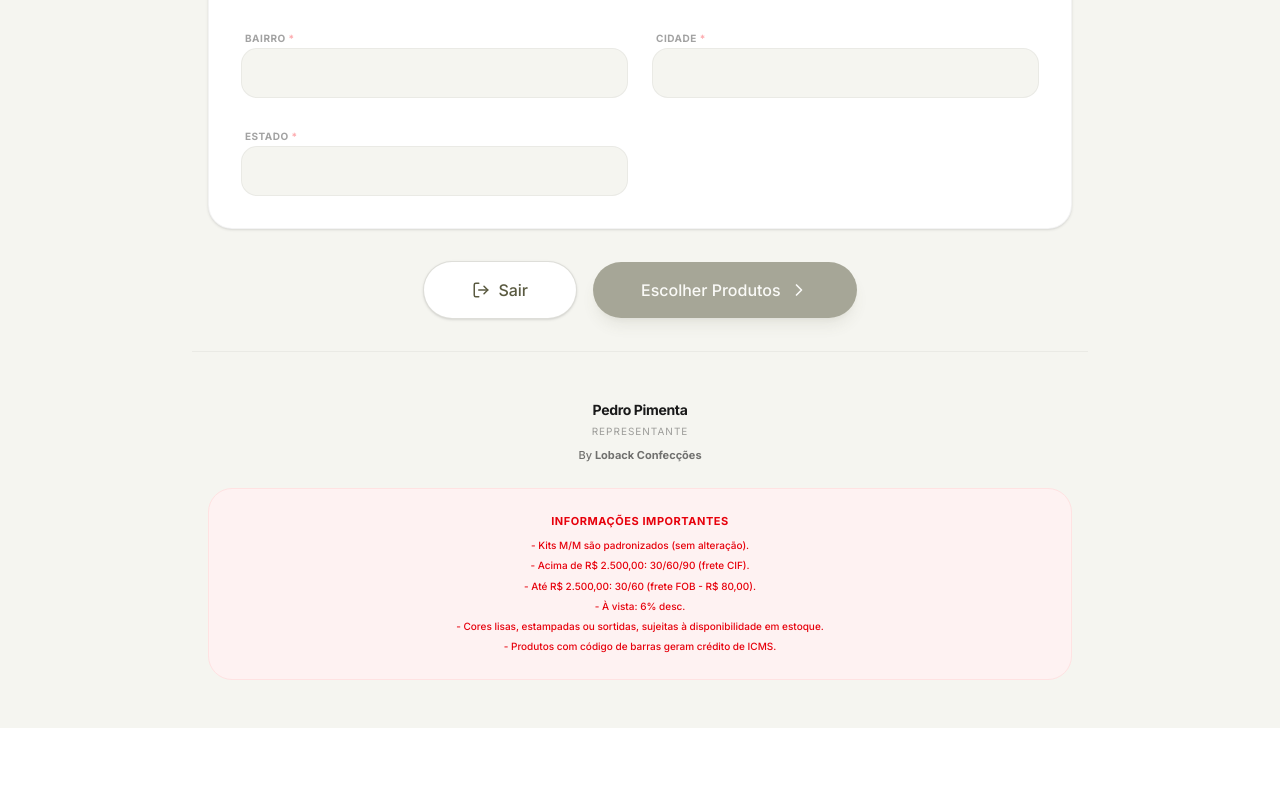
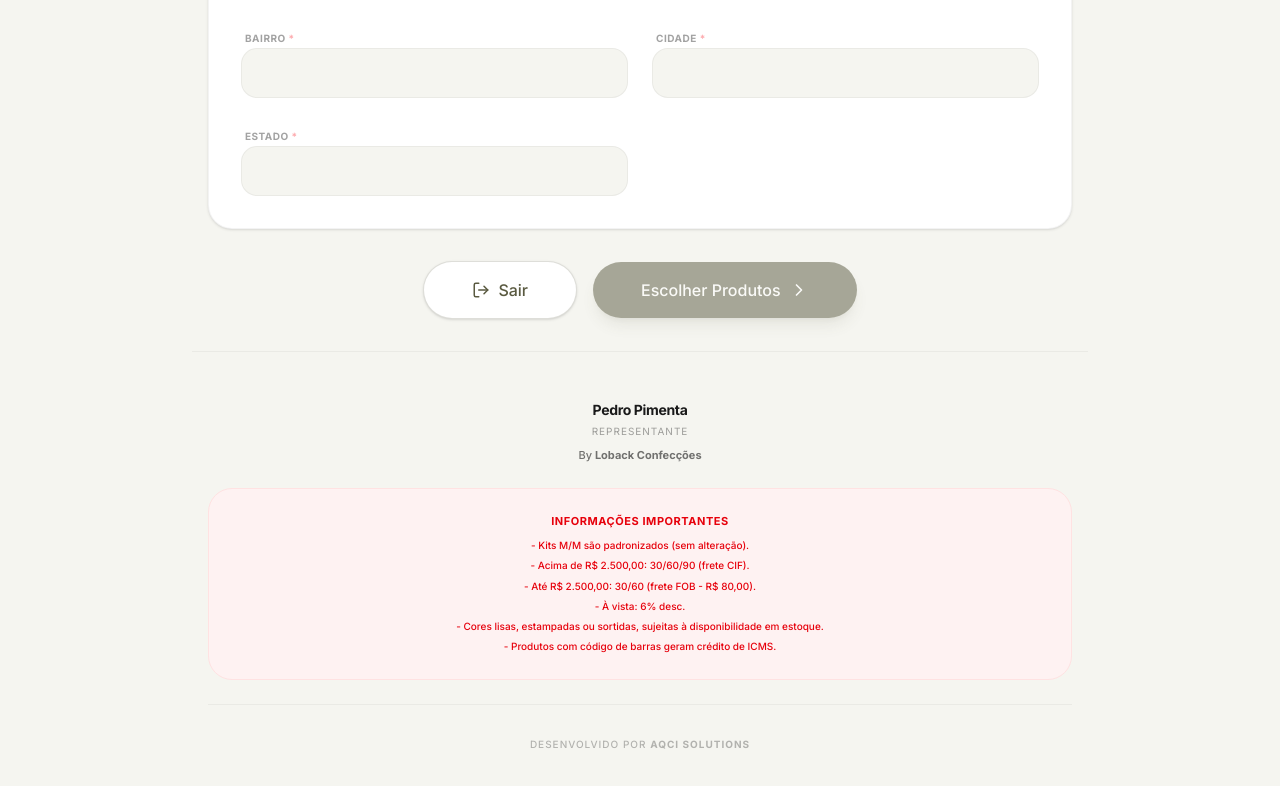
Before and after one commit to apsmigreja-cpu/Aplicativo---Pedido-Loback, a React (Vite) app: page / in a window 1280 px wide. Shown: the part 610-1396 px from the top of the page. Before the commit the page ends 1338 px from the top, so only its background shows below. Built offline with nearby package versions, Linux system fonts and the light colour scheme.

Commit message:
feat: Add developer attribution to footer
Adds a developer attribution section to the application's footer, crediting AQCI Solutions. This change improves transparency and acknowledges the development team.

```diff
--- a/src/App.tsx
+++ b/src/App.tsx
@@ -849,6 +849,11 @@ export default function App() {
             <p>- Produtos com código de barras geram crédito de ICMS.</p>
           </div>
         </div>
+        <div className="pt-8 border-t border-[#1a1a1a]/5">
+          <p className="text-[10px] uppercase tracking-widest opacity-30 font-medium">
+            Desenvolvido por <span className="font-bold">AQCI Solutions</span>
+          </p>
+        </div>
       </footer>
     </div>
   );
--- a/src/data/products.ts
+++ b/src/data/products.ts
@@ -49,9 +49,6 @@ export const products: Product[] = [
 { ref: "079", description: "CUECA BOXER PLUS SIZE = PVC", sizes: ["50", "52", "54"], price: 169.20, imageUrl: "https://i.postimg.cc/5yDCjqc8/REF079.jpg" },
 { ref: "080", description: "CUECA EXPOSTO PLUS SIZE - PVC", sizes: ["50", "52", "54"], price: 90.00, imageUrl: "https://i.postimg.cc/T1BDhq8j/REF080.jpg" },
 { ref: "083", description: "CUECA BOXER JUVENIL MASCULINA-PVC", sizes: ["P", "M", "G", "GG"], price: 108.00, imageUrl: "https://i.postimg.cc/hvNdhbF0/REF083.jpg" },
-{ ref: "084", description: "CUECA AD. BOXER COMPOSÊ-CABIDE", sizes: ["P", "M", "G", "GG"], price: 111.36, imageUrl: "https://i.postimg.cc/66PRHw76/REF084.jpg" },
-{ ref: "085", description: "CUECA INF. BOXER COMPOSÊ -CABIDE", sizes: ["P", "M", "G", "GG"], price: 86.58, imageUrl: "https://i.postimg.cc/HWN5SHJY/REF085.jpg" },
-{ ref: "086", description: "CUECA SLIP ADULTO COMPOSÊ - CABIDE", sizes: ["P", "M", "G", "GG"], price: 86.04, imageUrl: "https://i.postimg.cc/66PRHw73/REF086.jpg" },
 { ref: "087", description: "CUECA INFANTIL COMUM - PP", sizes: ["P", "M", "G", "GG"], price: 43.62, imageUrl: "https://i.postimg.cc/Y2PgXk4h/REF087.jpg" },
 { ref: "088", description: "CUECA BOXER INFANTIL - PVC", sizes: ["P", "M", "G", "GG"], price: 72.00, imageUrl: "https://i.postimg.cc/rFt43bWr/REF088.jpg" },
 { ref: "090", description: "CUECA BOXER AD. ELAST. EXP . LOBACK", sizes: ["P", "M", "G", "GG"], price: 135.96, imageUrl: "https://i.postimg.cc/L6ZPw7fN/REF090.jpg" },
@@ -61,7 +58,6 @@ export const products: Product[] = [
 { ref: "106", description: "TANGA LAURA", sizes: ["P", "M", "G", "GG"], price: 57.60, imageUrl: "https://i.postimg.cc/65GZgSnx/REF106.jpg" },
 { ref: "111", description: "CALÇA REBECA", sizes: ["P", "M", "G", "GG"], price: 56.64, imageUrl: "https://i.postimg.cc/y84RHPyx/REF111.jpg" },
 { ref: "112", description: "CALÇA SARA", sizes: ["P", "M", "G", "GG"], price: 72.00, imageUrl: "https://i.postimg.cc/JzNk4kpy/REF112.jpg" },
-{ ref: "113", description: "CALÇOLINHA MAISE", sizes: ["P", "M", "G", "GG"], price: 50.40, imageUrl: "https://i.postimg.cc/y8mZYZLR/REF113.jpg" },
 { ref: "119", description: "CUECA FEMININA GISA", sizes: ["P", "M", "G", "GG"], price: 61.80, imageUrl: "https://i.postimg.cc/vZ7DrdF7/REF119.jpg" },
 { ref: "120", description: "CUECA BOXER FEMININA SANDRA", sizes: ["P", "M", "G", "GG"], price: 71.70, imageUrl: "https://i.postimg.cc/nhKM4tbG/REF120.jpg" },
 { ref: "121", description: "TANGÃO ADRIANA", sizes: ["M", "G", "GG"], price: 61.68, imageUrl: "https://i.postimg.cc/DwQmrKkg/REF121.jpg" },
@@ -69,12 +65,10 @@ export const products: Product[] = [
 { ref: "123", description: "FIO DENTAL VIVIAN PALA DUPLA", sizes: ["P", "M", "G", "GG"], price: 73.80, imageUrl: "https://i.postimg.cc/RFxWKVqL/REF123.jpg" },
 { ref: "128", description: "TANGA DAFNE", sizes: ["P", "M", "G", "GG"], price: 68.40, imageUrl: "https://i.postimg.cc/fbwy5gD7/REF128.jpg" },
 { ref: "130", description: "BABY DOOL", sizes: ["P", "M", "G", "GG"], price: 276.18, imageUrl: "https://i.postimg.cc/0N8jZH9g/REF130.jpg" },
-{ ref: "133", description: "CALÇA LILI", sizes: ["P", "M", "G", "GG"], price: 76.08, imageUrl: "https://i.postimg.cc/Dz205Yn9/REF133.jpg" },
 { ref: "134", description: "TANGA POLY", sizes: ["P", "M", "G", "GG"], price: 72.00, imageUrl: "https://i.postimg.cc/BvqbNw4R/REF134.jpg" },
 { ref: "135", description: "TANGÃO LEILA", sizes: ["M", "G", "GG"], price: 76.80, imageUrl: "https://i.postimg.cc/KYZjQsmb/REF135.jpg" },
 { ref: "137", description: "TANGA GANDU", sizes: ["P", "M", "G", "GG"], price: 82.80, imageUrl: "https://i.postimg.cc/FKDR6gHq/REF137.jpg" },
 { ref: "138", description: "TANGÃO MEL", sizes: ["P", "M", "G", "GG"], price: 84.00, imageUrl: "https://i.postimg.cc/8Ct5YBz2/REF138.jpg" },
-{ ref: "141", description: "FIO DENTAL MAYA", sizes: ["P", "M", "G", "GG"], price: 111.60, imageUrl: "https://i.postimg.cc/vm3BKLmb/REF141.jpg" },
 { ref: "150", description: "FIO DENTAL VALENTINA", sizes: ["P", "M", "G", "GG"], price: 61.44, imageUrl: "https://i.postimg.cc/KYJzWrYc/REF150.jpg" },
 { ref: "151", description: "TANGA CLARA", sizes: ["P", "M", "G", "GG"], price: 61.44, imageUrl: "https://i.postimg.cc/SKDsP7KN/REF151.jpg" },
 { ref: "153", description: "TANGA MELISSA", sizes: ["P", "M", "G", "GG"], price: 61.44, imageUrl: "https://i.postimg.cc/CKm12HKx/REF153.jpg" },
@@ -95,10 +89,7 @@ export const products: Product[] = [
 { ref: "311", description: "TANGA PLUS SIZE ADRIELE", sizes: ["48", "50", "52", "54"], price: 112.80, imageUrl: "https://i.postimg.cc/x1RQtfsq/REF311.jpg" },
 { ref: "312", description: "FIO DENTAL MODELADOR PLUS SIZA NELI", sizes: ["48", "50", "52", "54"], price: 108.00, imageUrl: "https://i.postimg.cc/bvwh57ML/REF312.jpg" },
 { ref: "401", description: "CONJUNTO MENINA MOÇA", sizes: ["P", "M", "G", "GG"], price: 110.40, imageUrl: "https://i.postimg.cc/R0pBxPxW/REF401.jpg" },
-{ ref: "402", description: "SOUTIEN MICROFIBRA COM BOJO", sizes: ["P", "M", "G", "GG"], price: 209.40, imageUrl: "https://i.postimg.cc/pT9tWDPz/REF402.jpg" },
-{ ref: "404", description: "SOUTIEN COM RENDA - CABIDE", sizes: ["P", "M", "G", "GG"], price: 220.80, imageUrl: "https://i.postimg.cc/W3Qchh48/REF404.jpg" },
 { ref: "405", description: "CONJUNTO MENINA MOÇA C/ BOJO - CABIDE", sizes: ["P", "M", "G"], price: 177.60, imageUrl: "https://i.postimg.cc/d1zcLL1F/REF405.jpg" },
-{ ref: "406", description: "CONJUNTO MARIAH", sizes: ["P", "M", "G", "GG"], price: 246.24, imageUrl: "https://i.postimg.cc/KjBSLxkN/REF406.jpg" },
 { ref: "407", description: "CUECA SAMBA CANÇÃO ADULTO - PVC", sizes: ["P", "M", "G", "GG"], price: 171.60, imageUrl: "https://i.postimg.cc/bYtj4HCj/REF407.jpg" },
 { ref: "408", description: "TOP XIQUE XIQUE - CABIDE", sizes: ["P", "M", "G", "GG"], price: 99.96, imageUrl: "https://i.postimg.cc/J7kWSc6B/REF408.jpg" },
 { ref: "409", description: "CUECA SAMBA CANÇÃO JUVENIL - PVC", sizes: ["P", "M", "G", "GG"], price: 142.56, imageUrl: "https://i.postimg.cc/28NfYbMB/REF0409.jpg" },
```
